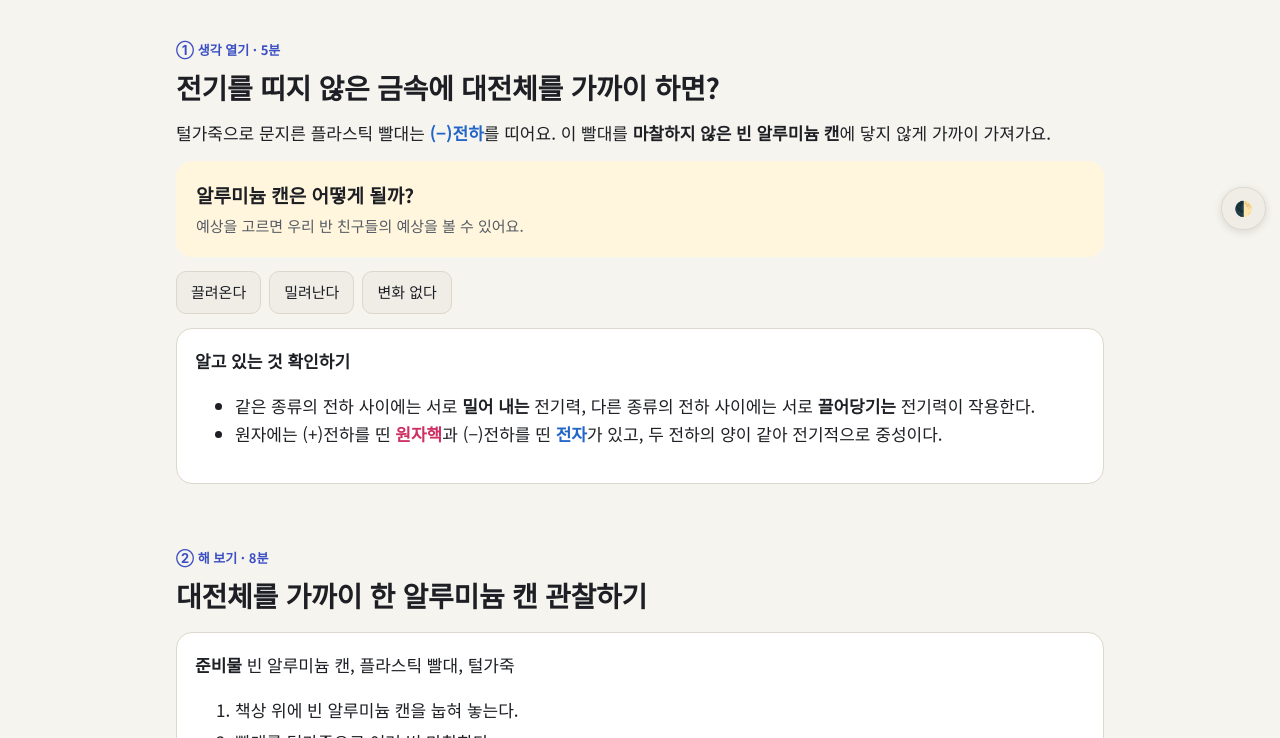
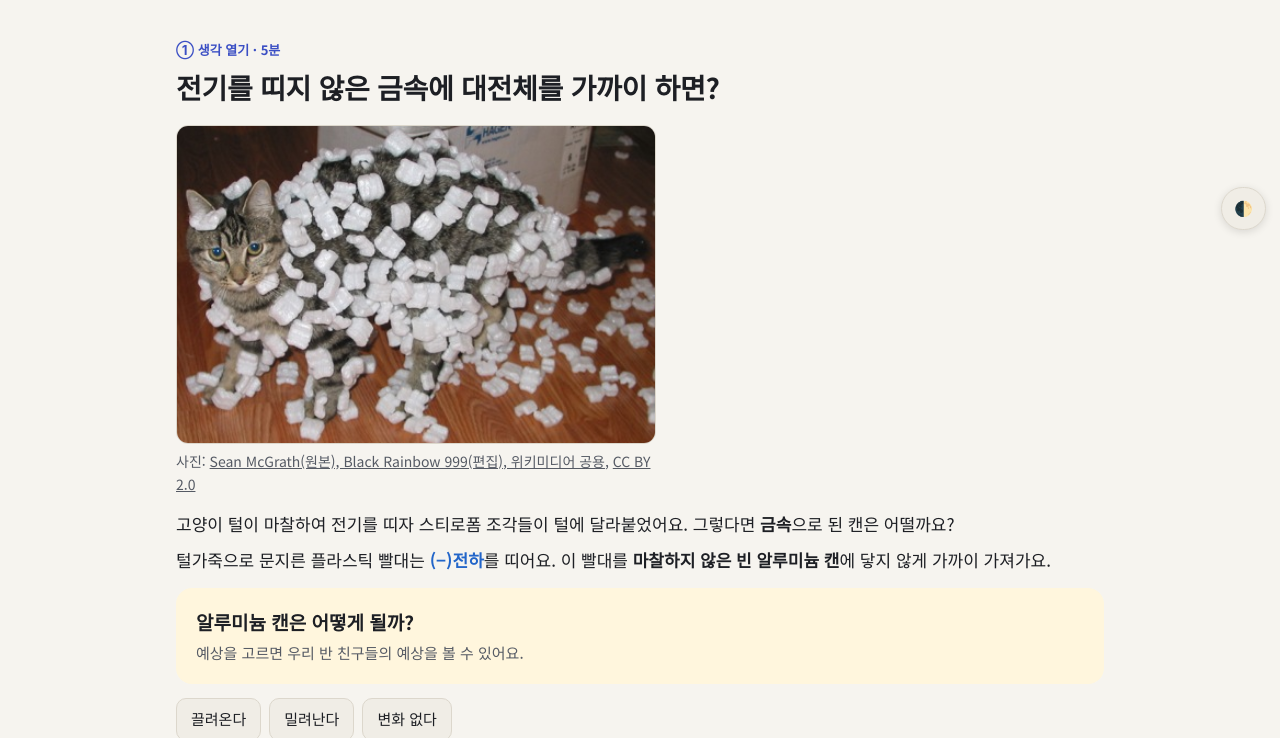
Before and after one commit to flonnehong/electrostatic-induction, a plain HTML site: page index.html in a window 1280 px wide. Shown: the part 556-1294 px from the top of the page. Drawn offline with Linux system fonts and the light colour scheme.

Commit message:
생각 열기에 정전기 사진 추가
Co-Authored-By: Claude Opus 5.5 <noreply@anthropic.com>

```diff
--- a/index.html
+++ b/index.html
@@ -104,6 +104,8 @@ footer{padding:40px 0 60px;color:var(--ink-2);font-size:14px}
 :root{--pos:#cf2f62;--neg:#2265c9;--metal:#dfe3e8;--metal-2:#b5bcc6}
 @media (prefers-color-scheme: dark){:root:not([data-theme="light"]){--pos:#ff6d97;--neg:#69a6ff;--metal:#3a414c;--metal-2:#59626f}}
 :root[data-theme="dark"]{--pos:#ff6d97;--neg:#69a6ff;--metal:#3a414c;--metal-2:#59626f}
+.fig-photo{max-width:480px}
+.fig-photo a{color:inherit}
 header.hero{padding:40px 16px 24px}
 canvas{touch-action:manipulation}
 ol li{margin:4px 0}
@@ -160,6 +162,11 @@ input[type=number]{width:84px;font:inherit;font-size:16px;padding:6px 8px;border
 <section id="intro">
   <span class="tag">① 생각 열기 · 5분</span>
   <h2>전기를 띠지 않은 금속에 대전체를 가까이 하면?</h2>
+  <figure class="fig-photo">
+    <img src="images/cat-static.jpg" alt="온몸에 하얀 스티로폼 조각이 잔뜩 달라붙은 고양이" width="436" height="289">
+    <figcaption>사진: <a href="https://commons.wikimedia.org/wiki/File:Cat_demonstrating_static_cling_with_styrofoam_peanuts.jpg" target="_blank" rel="noopener">Sean McGrath(원본), Black Rainbow 999(편집), 위키미디어 공용</a>, <a href="https://creativecommons.org/licenses/by/2.0/" target="_blank" rel="noopener">CC BY 2.0</a></figcaption>
+  </figure>
+  <p>고양이 털이 마찰하여 전기를 띠자 스티로폼 조각들이 털에 달라붙었어요. 그렇다면 <b>금속</b>으로 된 캔은 어떨까요?</p>
   <p>털가죽으로 문지른 플라스틱 빨대는 <b class="neg">(−)전하</b>를 띠어요. 이 빨대를 <b>마찰하지 않은 빈 알루미늄 캔</b>에 닿지 않게 가까이 가져가요.</p>
   <div class="question">알루미늄 캔은 어떻게 될까?<small>예상을 고르면 우리 반 친구들의 예상을 볼 수 있어요.</small></div>
   <div class="seg" id="predict"><button data-v="끌려온다">끌려온다</button><button data-v="밀려난다">밀려난다</button><button data-v="변화 없다">변화 없다</button></div>
```
Also changed, not shown: images/cat-static.jpg (added), 1 other file.
